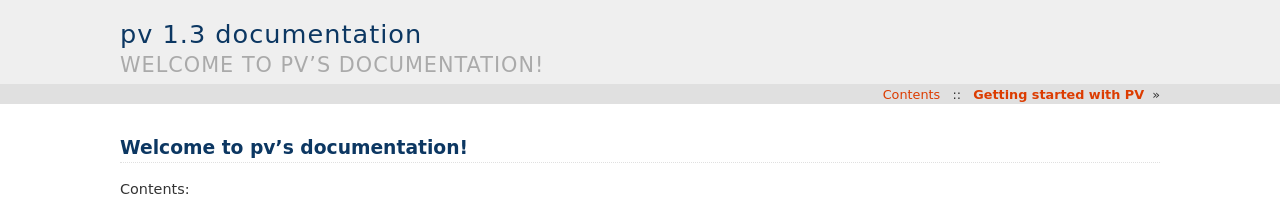
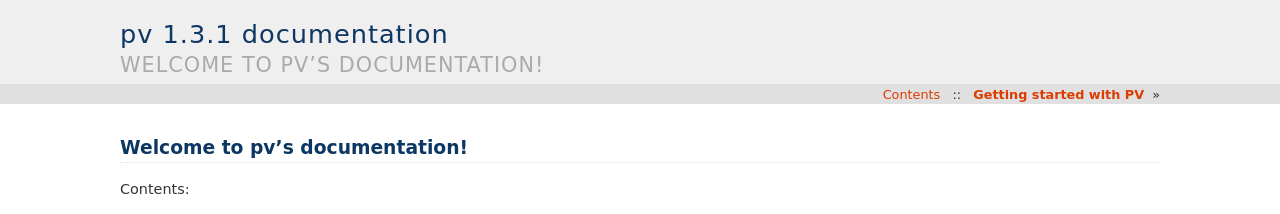
Before and after one commit to biasmv/pv, a Sphinx documentation site: the page built from doc/index.rst, in a window 1280 px wide. Shown: the top 214 px of the page. Built offline with Sphinx 7.4.7, drawn with Linux system fonts in a browser that asks for light colours.

Commit message:
bump version to 1.3.1

```diff
--- a/doc/conf.py
+++ b/doc/conf.py
@@ -50,7 +50,7 @@ copyright = u'2014, Marco Biasini'
 # The short X.Y version.
 version = '1.3'
 # The full version, including alpha/beta/rc tags.
-release = '1.3'
+release = '1.3.1'
 
 # The language for content autogenerated by Sphinx. Refer to documentation
 # for a list of supported languages.
--- a/package.json
+++ b/package.json
@@ -1,6 +1,6 @@
 {
   "name": "bio-pv",
-  "version": "1.3",
+  "version": "1.3.1",
   "description": "WebGL protein viewer ",
   "homepage": "https://github.com/biasmv/pv",
   "author": {
```
